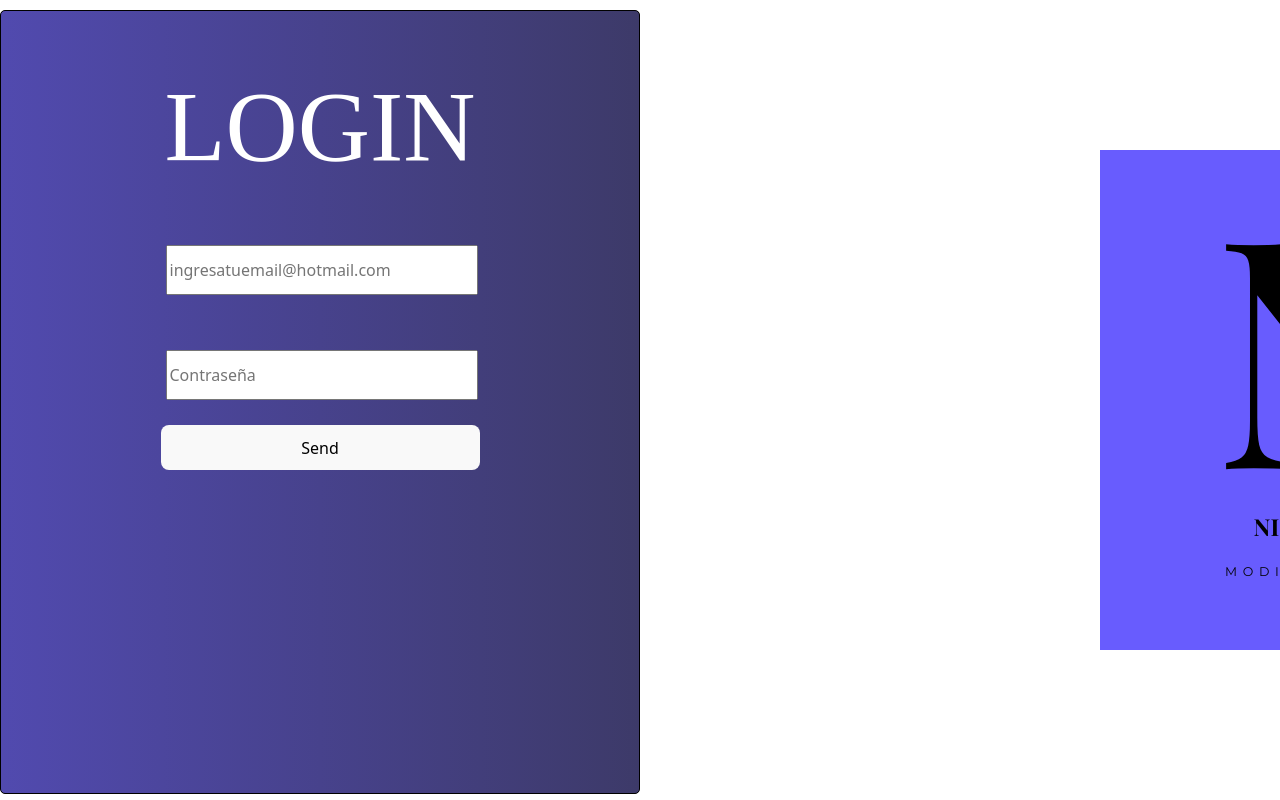
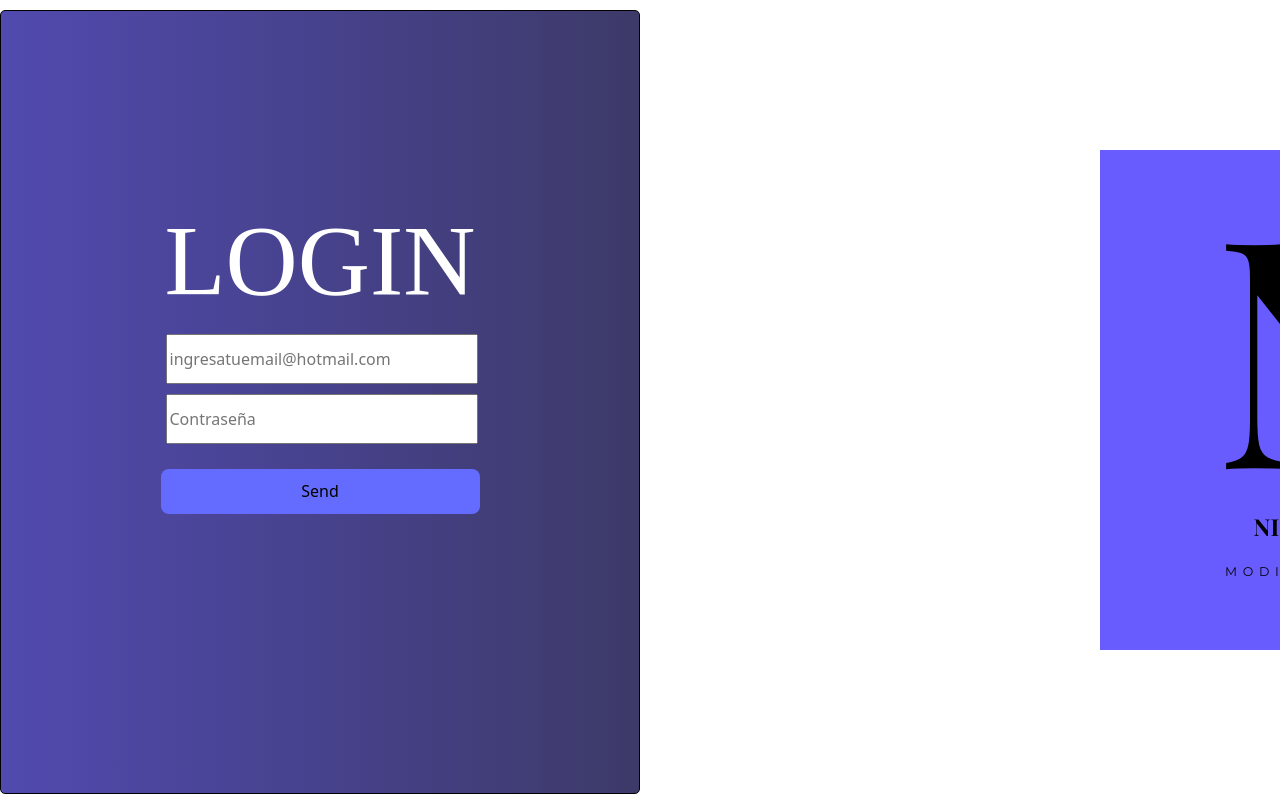
Before and after one commit to Agu1laredu/ControlDeVentas, a React (Vite) app: page /Login in a window 1280 px wide. Shown: the top 800 px of the page. Built offline with nearby package versions, Linux system fonts and the light colour scheme.

Commit message:
migrate styles to styled-component

```diff
--- a/package.json
+++ b/package.json
@@ -21,6 +21,7 @@
     "react-dom": "^18.2.0",
     "react-router-dom": "^6.15.0",
     "sort-by": "^1.2.0",
+    "styled-components": "^6.0.7",
     "supabase": "^1.86.2",
     "types": "^0.1.1",
     "typescript": "^5.1.6"
--- /dev/null
+++ b/src/Components/Button/Button.tsx
@@ -0,0 +1,28 @@
+import styled from "styled-components";
+
+const Button = styled.button`
+  width: 100%;
+  margin: 20px auto;
+  border-radius: 8px;
+  border: 1px solid transparent;
+  padding: 0.6em 1.2em;
+  font-size: 1em;
+  font-weight: 500;
+  font-family: inherit;
+  background-color: #646cff;
+  cursor: pointer;
+  transition: border-color 0.25s;
+
+  :hover {
+    border-color: #646cff;
+  }
+  :focus,
+  :focus-visible {
+    outline: 4px auto -webkit-focus-ring-color;
+  }
+`;
+function ButtonSend() {
+  return <Button type="submit">Send</Button>;
+}
+
+export default ButtonSend;
--- a/src/Components/NotFound/NotFound.tsx
+++ b/src/Components/NotFound/NotFound.tsx
@@ -1,114 +1,116 @@
-import "./not.css";
+import styled from "styled-components";
+
+const Section = styled.section`
+  width: 80vw;
+  height: 80vh;
+  overflow: hidden;
+`;
+
+const Card = styled.div`
+  padding: 100px;
+  border: 2px solid gray;
+  border-radius: 20px;
+  width: 400px;
+  justifycontent: center;
+  background: rgb(81, 74, 175);
+  background: linear-gradient(
+    90deg,
+    rgba(81, 74, 175, 1) 0%,
+    rgba(61, 58, 105, 1) 100%,
+    rgba(157, 166, 47, 1) 100%,
+    rgba(236, 255, 0, 1) 100%,
+    rgba(176, 31, 31, 1) 100%
+  );
+  z-index: 3;
+`;
+
+const CardDos = styled.div`
+  padding: 100px;
+  border: 2px solid gray;
+  border-radius: 20px;
+  width: 400px;
+  justifycontent: center;
+  background: rgb(81, 74, 175);
+  background: linear-gradient(
+    90deg,
+    rgba(81, 74, 175, 1) 0%,
+    rgba(61, 58, 105, 1) 100%,
+    rgba(157, 166, 47, 1) 100%,
+    rgba(236, 255, 0, 1) 100%,
+    rgba(176, 31, 31, 1) 100%
+  );
+  z-index: 1;
+`;
+
 function NotFound() {
   return (
-    <section id="notfound">
-      <div
-        id="CardNotFound2"
+    <Section>
+      <Card
         style={{
           position: "relative",
           top: "-5vh",
           left: " 45vw",
-          padding: 100,
-          border: "2px solid gray",
-          borderRadius: "20px",
-          width: "400px",
-          justifyContent: "center",
         }}
       >
         <h3 style={{ textAlign: "center", color: "white" }}>Not Found</h3>
-      </div>
-      <div
+      </Card>
+      <CardDos
         id="CardNotFound"
         style={{
           position: "relative",
           top: "-10vh",
           left: " 25vw",
-          padding: 100,
-          border: "2px solid gray",
-          borderRadius: "20px",
-          width: "400px",
-          justifyContent: "center",
         }}
       >
         <h3 style={{ textAlign: "center", color: "white" }}>Not Found</h3>
-      </div>
-      <div
+      </CardDos>
+      <CardDos
         id="CardNotFound"
         style={{
           position: "relative",
           top: "-10vh",
           left: " 45vw",
-          padding: 100,
-          border: "2px solid gray",
-          borderRadius: "20px",
-          width: "400px",
-          justifyContent: "center",
-          backgroundColor: "gray",
         }}
       >
         <h3 style={{ textAlign: "center", color: "white" }}>Not Found</h3>
-      </div>
-      <div
-        id="CardNotFound2"
+      </CardDos>
+      <Card
         style={{
           position: "relative",
           top: "-80vh",
           left: " 15vw",
-          padding: 100,
-          border: "2px solid gray",
-          borderRadius: "20px",
-          width: "400px",
-          justifyContent: "center",
         }}
       >
         <h3 style={{ textAlign: "center", color: "white" }}>Not Found</h3>
-      </div>
-      <div
-        id="CardNotFound2"
+      </Card>
+      <Card
         style={{
           position: "relative",
           top: "-60vh",
           left: " 15vw",
-          padding: 100,
-          border: "2px solid gray",
-          borderRadius: "20px",
-          width: "400px",
-          justifyContent: "center",
         }}
       >
         <h3 style={{ textAlign: "center", color: "white" }}>Not Found</h3>
-      </div>
-      <div
-        id="CardNotFound2"
+      </Card>
+      <Card
         style={{
           position: "relative",
           top: "-110vh",
           left: " 65vw",
-          padding: 100,
-          border: "2px solid gray",
-          borderRadius: "20px",
-          width: "400px",
-          justifyContent: "center",
         }}
       >
         <h3 style={{ textAlign: "center", color: "white" }}>Not Found</h3>
-      </div>
-      <div
-        id="CardNotFound2"
+      </Card>
+      <Card
         style={{
           position: "relative",
           top: "-100vh",
           left: " -5vw",
-          padding: 100,
-          border: "2px solid gray",
-          borderRadius: "20px",
-          width: "400px",
-          justifyContent: "center",
         }}
       >
         <h3 style={{ textAlign: "center", color: "white" }}>Not Found</h3>
-      </div>
-    </section>
+      </Card>
+    </Section>
   );
 }
 
--- a/src/Components/NotFound/not.css
+++ /dev/null
@@ -1,31 +0,0 @@
-#notfound {
-  width: 80vw;
-  height: 80vh;
-  overflow: hidden;
-}
-
-#CardNotFound {
-  background: rgb(81, 74, 175);
-  background: linear-gradient(
-    90deg,
-    rgba(81, 74, 175, 1) 0%,
-    rgba(61, 58, 105, 1) 100%,
-    rgba(157, 166, 47, 1) 100%,
-    rgba(236, 255, 0, 1) 100%,
-    rgba(176, 31, 31, 1) 100%
-  );
-  z-index: 3;
-}
-
-#CardNotFound2 {
-  background: rgb(81, 74, 175);
-  background: linear-gradient(
-    90deg,
-    rgba(81, 74, 175, 1) 0%,
-    rgba(61, 58, 105, 1) 100%,
-    rgba(157, 166, 47, 1) 100%,
-    rgba(236, 255, 0, 1) 100%,
-    rgba(176, 31, 31, 1) 100%
-  );
-  z-index: 1;
-}
--- a/src/Screen/Login/Login.css
+++ /dev/null
@@ -1,11 +0,0 @@
-.Banner {
-  background: rgb(81, 74, 175);
-  background: linear-gradient(
-    90deg,
-    rgba(81, 74, 175, 1) 0%,
-    rgba(61, 58, 105, 1) 100%,
-    rgba(157, 166, 47, 1) 100%,
-    rgba(236, 255, 0, 1) 100%,
-    rgba(176, 31, 31, 1) 100%
-  );
-}
--- a/src/Screen/Login/Login.tsx
+++ b/src/Screen/Login/Login.tsx
@@ -1,10 +1,57 @@
 import { useState, useEffect, FormEvent } from "react";
 import { client } from "../../supabase/client.tsx";
 import { useNavigate } from "react-router-dom";
-
+import Button from "../../Components/Button/Button.tsx";
 import Logo from "../../assets/LogoVentas.png";
 
-import "./Login.css";
+import styled from "styled-components";
+
+const Banner = styled.div`
+  position: absolute;
+  top: 10px;
+  height: 98%;
+  width: 50%;
+  backgroundcolor: #1a1a1c;
+  border-radius: 5px;
+  border: 1px solid black;
+  background: rgb(81, 74, 175);
+  background: linear-gradient(
+    90deg,
+    rgba(81, 74, 175, 1) 0%,
+    rgba(61, 58, 105, 1) 100%,
+    rgba(157, 166, 47, 1) 100%,
+    rgba(236, 255, 0, 1) 100%,
+    rgba(176, 31, 31, 1) 100%
+  );
+`;
+
+const Tittle = styled.h4`
+  text-align: center;
+  margin-top: 50%;
+  font-family: Bolder;
+  font-size: 100px;
+  color: white;
+`;
+
+const Imagen = styled.img`
+  position: relative;
+  z-index: 3;
+  left: 1100px;
+  width: 100%;
+`;
+const Formulario = styled.form`
+  display: grid;
+  margin: 30px auto;
+  width: 50%;
+  height: 20%;
+  aligncontent: center;
+`;
+
+const InputLogins = styled.input`
+  width: 98%;
+  margin: 5px;
+  height: 50px;
+`;
 
 function Login() {
   const [email, setEmail] = useState<string>("");
@@ -54,90 +101,33 @@ function Login() {
   return (
     <div style={{ display: "flex" }}>
       <div>
-        <img
-          style={{
-            position: "relative",
-            zIndex: 3,
-            left: 1100,
-            width: "100%",
-          }}
-          src={Logo}
-          alt=""
-        />
+        <Imagen src={Logo} alt="Logo" />
       </div>
-      <div
-        className="Banner"
-        style={{
-          position: "absolute",
-          top: "10px",
-          height: "98%",
-          width: "50%",
-          backgroundColor: "#1a1a1c",
-          borderRadius: "5px",
-          border: "1px solid black",
-        }}
-      >
-        <form
-          onSubmit={handleSubmit}
-          style={{
-            display: "grid",
-            margin: " 30px auto",
-            width: "50%",
-            height: "20%",
-            alignContent: "center",
-          }}
-        >
-          <h4
-            style={{
-              textAlign: "center",
-              marginTop: "100%",
-              fontFamily: "Bolder",
-              fontSize: 100,
-              color: "white",
-            }}
-          >
-            LOGIN
-          </h4>
-          <input
+      <Banner>
+        <Formulario onSubmit={handleSubmit}>
+          <Tittle>LOGIN</Tittle>
+          <InputLogins
             type="email"
             name="email"
             id=""
             placeholder="ingresatuemail@hotmail.com"
             onChange={(e) => setEmail(e.target.value)}
-            style={{
-              width: "98%",
-              margin: " 50px 5px",
-              height: "50px",
-            }}
             value={email}
           />
-          <input
+          <InputLogins
             type="password"
             name="password"
             id=""
             placeholder="Contraseña"
             onChange={(e) => setPassword(e.target.value)}
-            style={{
-              width: "98%",
-              margin: " 5px",
-              height: "50px",
-            }}
             value={password}
           />
           {error && (
             <p style={{ color: "red", textAlign: "center" }}>{error}</p>
           )}
-          <button
-            type="submit"
-            style={{
-              width: "100%",
-              margin: " 20px auto",
-            }}
-          >
-            Send
-          </button>
-        </form>
-      </div>
+          <Button />
+        </Formulario>
+      </Banner>
     </div>
   );
 }
--- a/src/index.css
+++ b/src/index.css
@@ -35,25 +35,6 @@ h1 {
   line-height: 1.1;
 }
 
-button {
-  border-radius: 8px;
-  border: 1px solid transparent;
-  padding: 0.6em 1.2em;
-  font-size: 1em;
-  font-weight: 500;
-  font-family: inherit;
-  background-color: #646cff;
-  cursor: pointer;
-  transition: border-color 0.25s;
-}
-button:hover {
-  border-color: #646cff;
-}
-button:focus,
-button:focus-visible {
-  outline: 4px auto -webkit-focus-ring-color;
-}
-
 @media (prefers-color-scheme: light) {
   :root {
     color: #213547;
```
Also changed, not shown: 1 other file (tests, documents, lock files or other folders).
